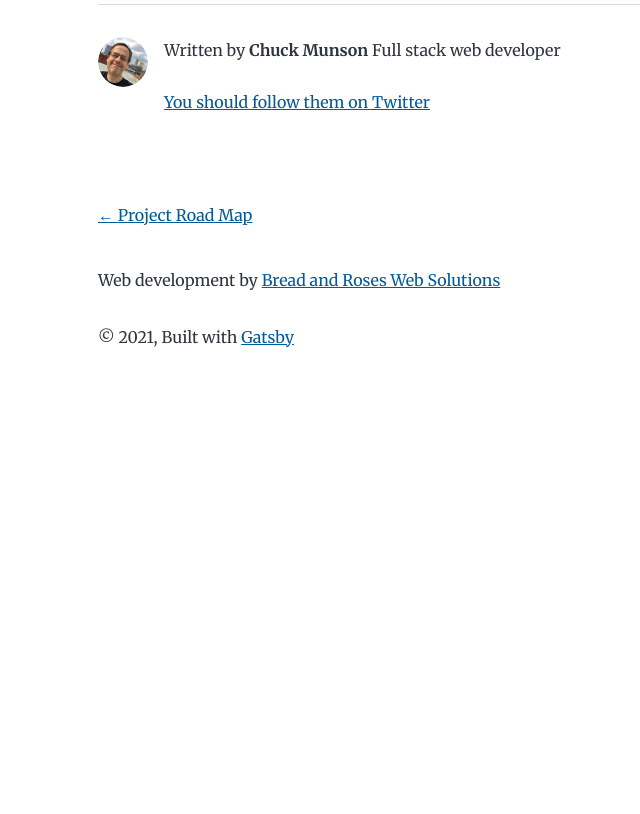
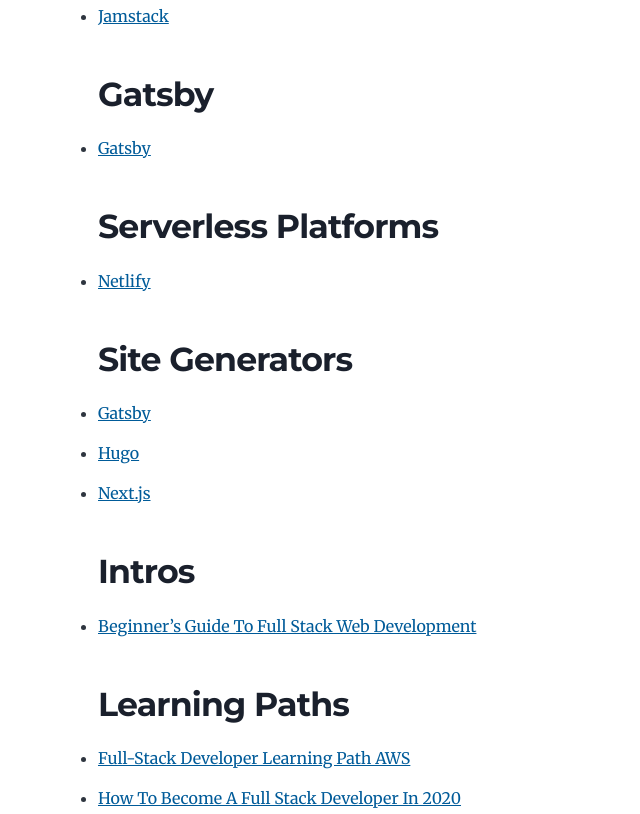
Before and after one commit to charlesmunson/full-stack-guru2021, a Gatsby site: page /new-beginnings/ in a window 1280 px wide. Shown: the part 517-1331 px from the top of the page, without its empty margins (226-866 px from the left). Before the commit the page ends 930 px from the top, so only its background shows below. Built offline with nearby package versions, Linux system fonts and the light colour scheme; Gatsby itself is replaced by a stand-in of ours.

Commit message:
Updates to resource page

```diff
--- a/content/blog/new-beginnings/index.md
+++ b/content/blog/new-beginnings/index.md
@@ -10,3 +10,28 @@
 > both client and server software.
 
 ## Jamstack Resources
+
+* [Jamstack](https://jamstack.org "Jamstack")
+
+## Gatsby
+
+* [Gatsby](https://gatsbyjs.com "Gatsby")
+
+## Serverless Platforms
+
+* [Netlify](https://www.netlify.com "Netlify")
+
+## Site Generators
+
+* [Gatsby](https://gatsbyjs.com "Gatsby")
+* [Hugo](https://gohugo.io "Hugo")
+* [Next.js](https://nextjs.org "Next.js")
+
+## Intros
+
+* [Beginner’s Guide To Full Stack Web Development](https://www.crampete.com/blogs/beginners-guide-to-full-stack-web-development/)
+
+## Learning Paths
+
+* [Full-Stack Developer Learning Path AWS](https://aws.amazon.com/getting-started/learning-path-full-stack-developer/)
+* [How To Become A Full Stack Developer In 2020](https://redblink.com/become-full-stack-developer-2019-roadmap/)
```
